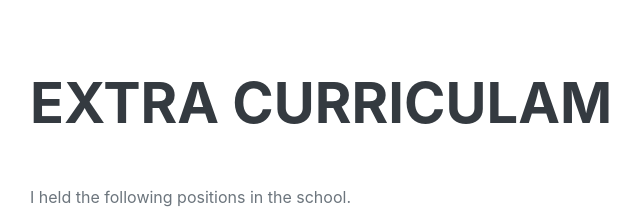
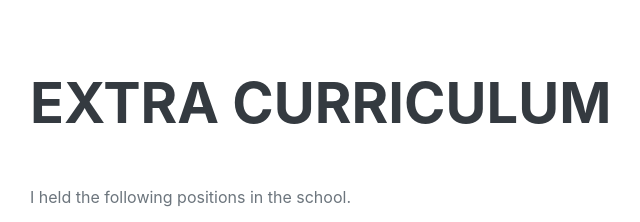
Before and after one commit to farzathfareed/resume, a plain HTML site: page index.html in a window 1280 px wide. Shown: the part 7785-8007 px from the top of the page, 290-930 px from the left. Drawn offline with nearby package versions, Linux system fonts and the light colour scheme; a web font is replaced by a local one.

Commit message:
Update index.html

```diff
--- a/index.html
+++ b/index.html
@@ -32,7 +32,7 @@
                     <li class="nav-item"><a class="nav-link js-scroll-trigger" href="#experience">Experience</a></li>
                     <li class="nav-item"><a class="nav-link js-scroll-trigger" href="#education">Education</a></li>
                     <li class="nav-item"><a class="nav-link js-scroll-trigger" href="#skills">Skills</a></li>
-                    <li class="nav-item"><a class="nav-link js-scroll-trigger" href="#Extra Curriculam">Extra Curriculam</a></li>
+                    <li class="nav-item"><a class="nav-link js-scroll-trigger" href="#Extra Curriculum">Extra Curriculam</a></li>
                     <li class="nav-item"><a class="nav-link js-scroll-trigger" href="#interests">Interests</a></li>
                     <li class="nav-item"><a class="nav-link js-scroll-trigger" href="#awards">Awards</a></li>
                     <li class="nav-item"><a class="nav-link js-scroll-trigger" href="#declaration">Declaration</a></li>
@@ -427,7 +427,7 @@
             <!-- Extra Curriculam -->
             <section class="resume-section" id="Extra Curriculum">
                 <div class="resume-section-content">
-                    <h2 class="mb-5">Extra Curriculam</h2>
+                    <h2 class="mb-5">Extra Curriculum</h2>
                     <p>I held the following positions in the school.</p>
                     <ul>
                       <li>Head prefect - Badge 2006</li>
```
